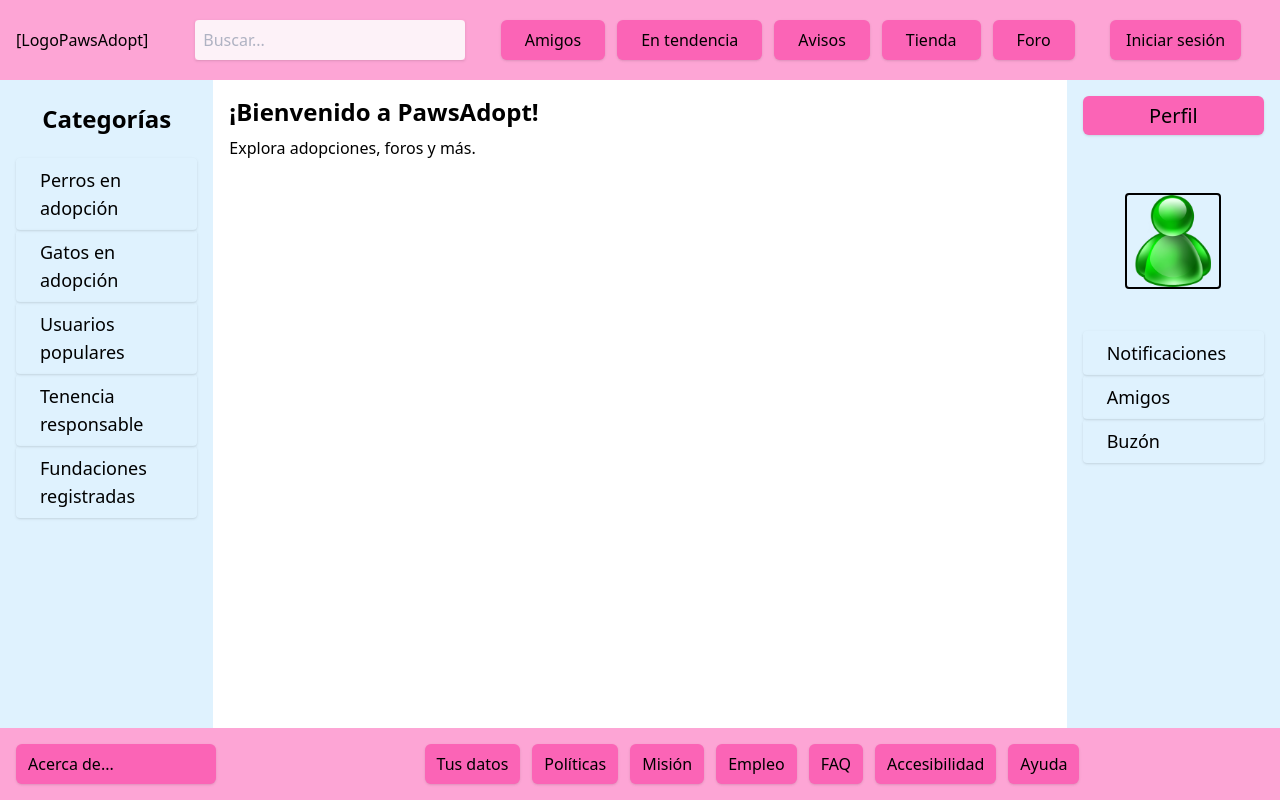
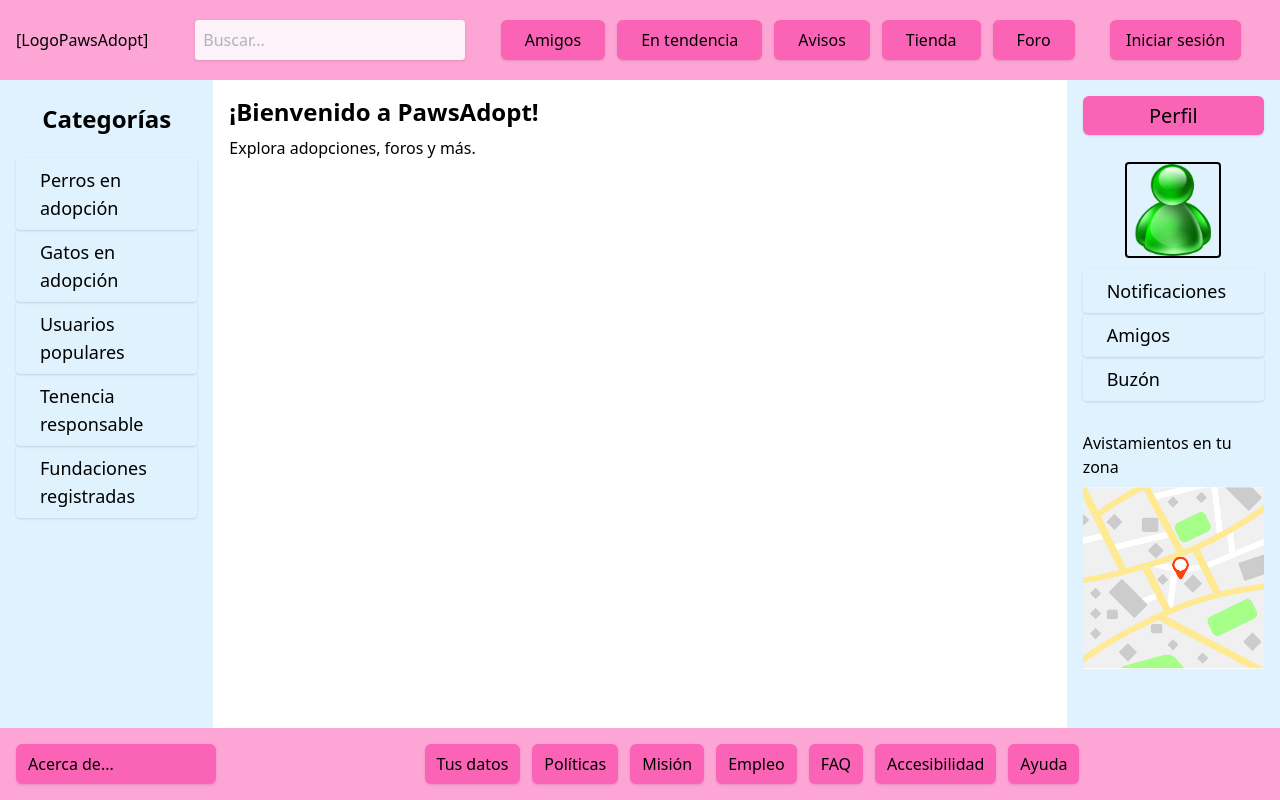
Before and after one commit to NatRoboc/PawsAdopt, a React (Vite) app: page / in a window 1280 px wide. Built offline with nearby package versions, Linux system fonts and the light colour scheme.

Commit message:
agregado foto de mapa

```diff
--- a/src/Funciones_Interfaz.jsx
+++ b/src/Funciones_Interfaz.jsx
@@ -3,6 +3,7 @@ import Login from "./Login";
 import Register from "./Register";
 import Profile from "./Profile";
 import foto_perfil from "./assets/msn.png";
+import foto_mapa from "./assets/mapa.png";
 
 const menuItems=[
     {label:"Amigos"},
@@ -129,6 +130,14 @@ function SidebarDerecha(){
                     }
                 </ul>
             </div>
+
+            <div>
+                <p className="flex justify-center py-2">Avistamientos en tu zona</p>
+                <div>
+                    <img src={foto_mapa} className="w-full h-full object-cover cursor-pointer"></img>
+                </div>
+            </div>
+
         </nav>
     );
 }
```
Also changed, not shown: src/Avistamientos.jsx (added), src/assets/mapa.png (added).
